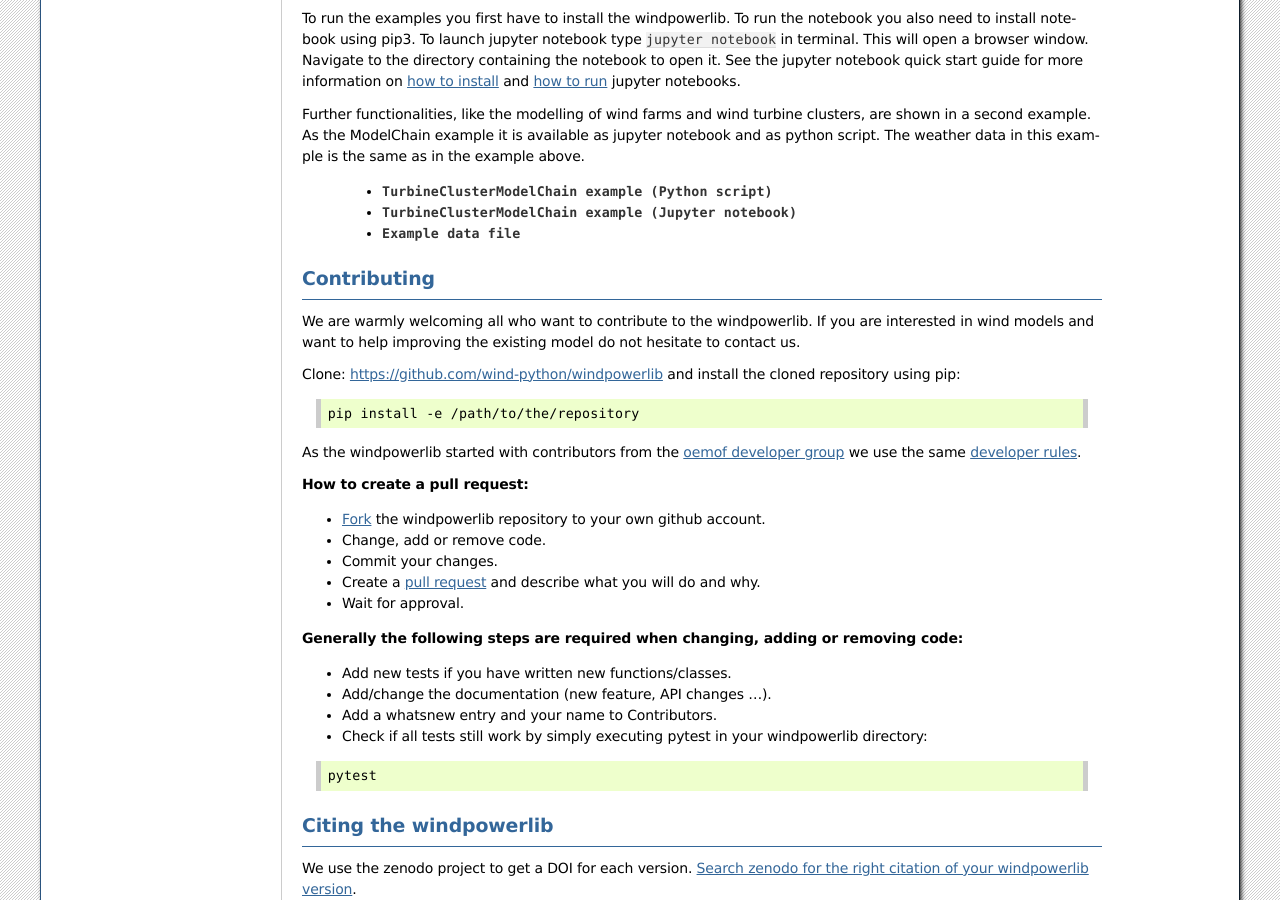
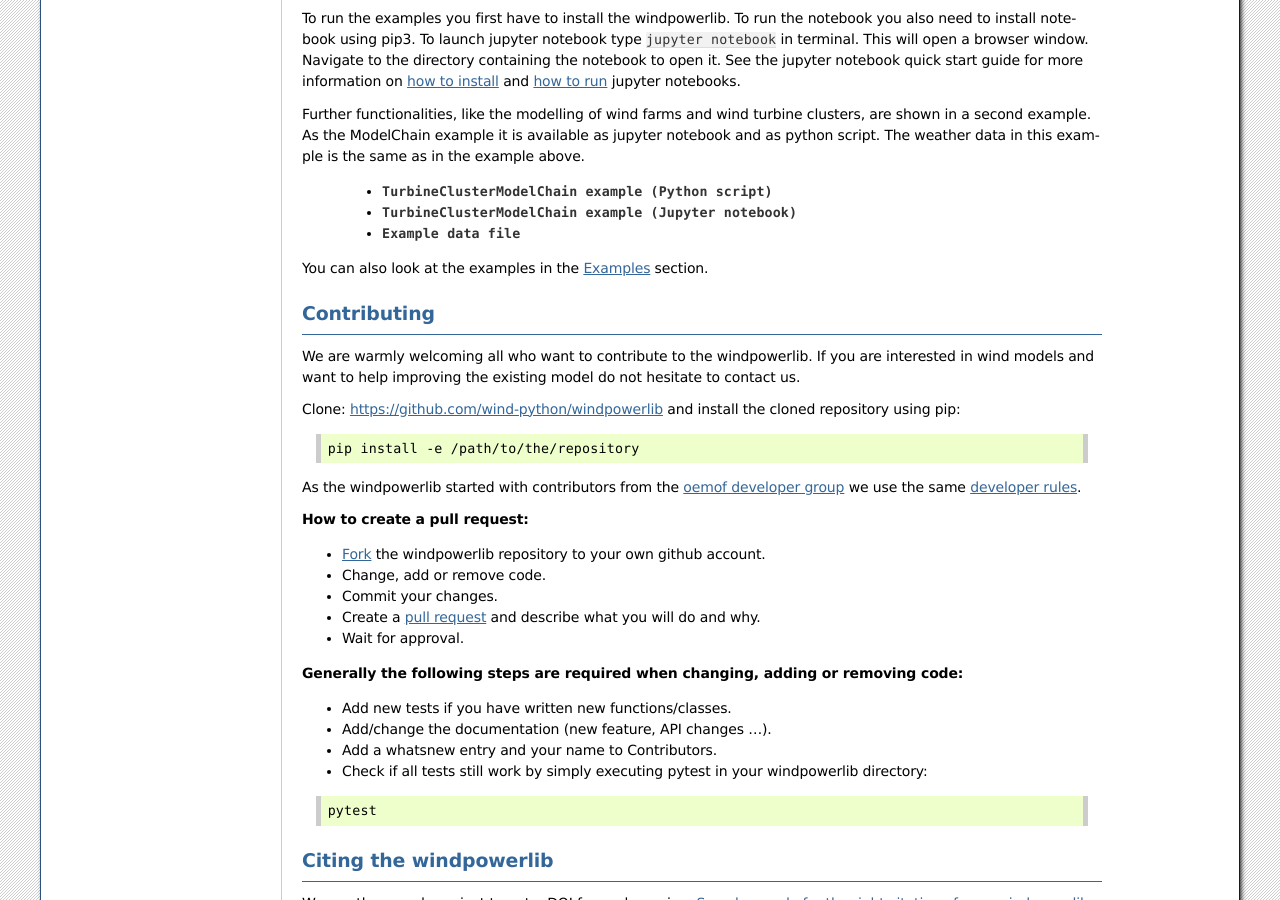
Before and after one commit to wind-python/windpowerlib, a Sphinx documentation site: the page built from doc/getting_started.rst, in a window 1280 px wide and 900 px high, scrolled down 917 px. Built offline with Sphinx 7.4.7, drawn with Linux system fonts in a browser that asks for light colours; formulas are drawn with MathJax 3.

Commit message:
Add link

```diff
--- a/README.rst
+++ b/README.rst
@@ -62,6 +62,7 @@ Further functionalities, like the modelling of wind farms and wind turbine clust
  * `TurbineClusterModelChain example (Jupyter notebook) <https://raw.githubusercontent.com/wind-python/windpowerlib/release_preparation/example/basic_example.ipynb>`_
  * `Example data file <https://raw.githubusercontent.com/wind-python/windpowerlib/master/example/weather.csv>`_
 
+You can also look at the examples in the `Examples <https://windpowerlib.readthedocs.io/en/latest/examples.html>`_ section.
 
 Contributing
 ==============
--- a/doc/examples.rst
+++ b/doc/examples.rst
@@ -1,4 +1,4 @@
-.. _example_section_label:
+.. _examples_section_label:
 
 #############
 Examples
--- a/doc/getting_started.rst
+++ b/doc/getting_started.rst
@@ -60,6 +60,8 @@ Further functionalities, like the modelling of wind farms and wind turbine clust
  * :download:`TurbineClusterModelChain example (Jupyter notebook) <../example/turbine_cluster_modelchain_example.ipynb>`
  * :download:`Example data file <../example/weather.csv>`
 
+You can also look at the examples in the :ref:`examples_section_label` section.
+
 Contributing
 ==============
 
```
